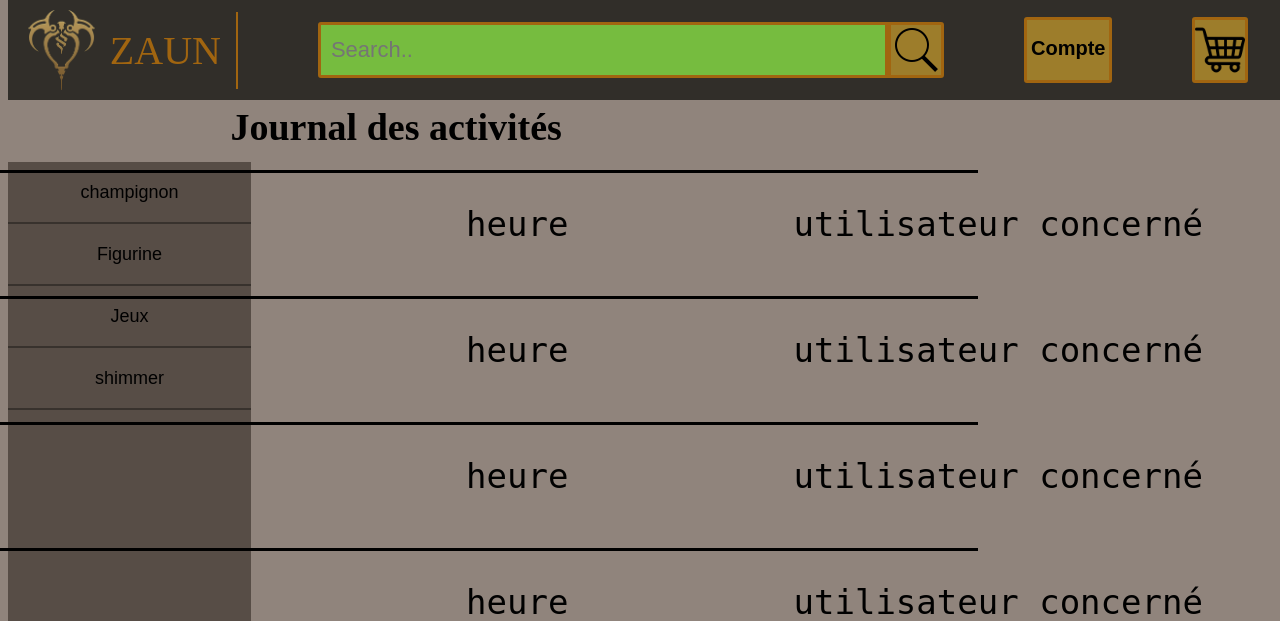
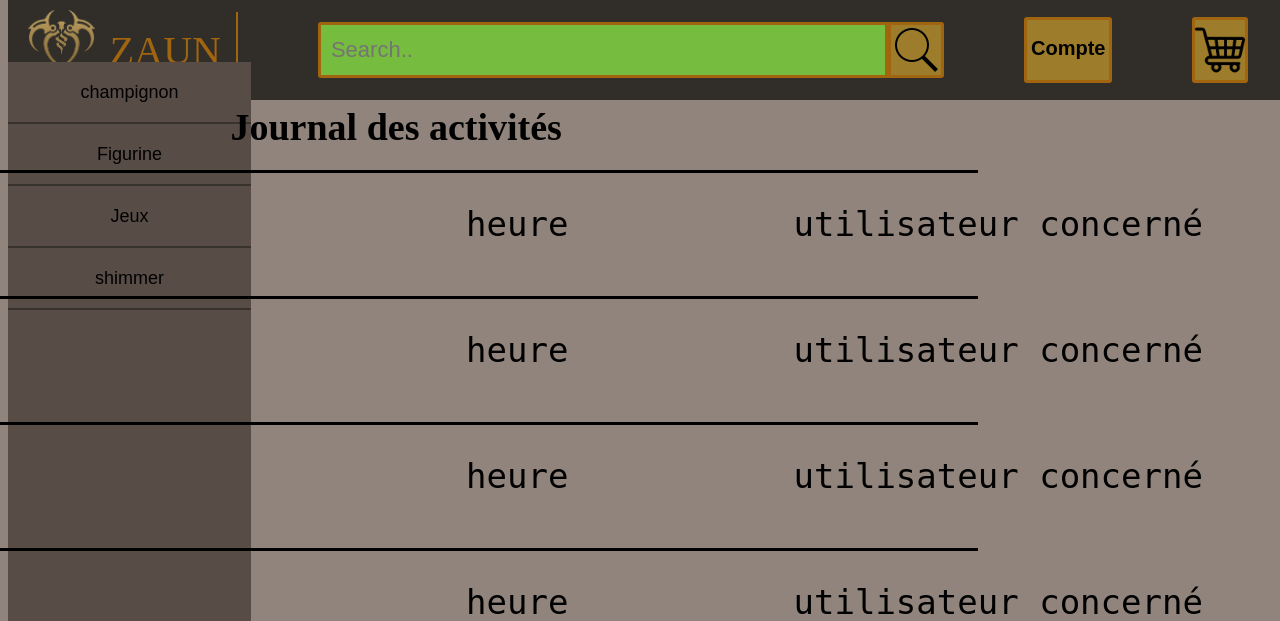
Before and after one commit to LoicBRIANT/Projet_Dev_Web_2023, a PHP site: page /administrateur_menu.html in a window 1280 px wide. Shown: the top 621 px of the page. Run offline with PHP 8.4, Linux system fonts and the light colour scheme.

Commit message:
Update side_menu.css

```diff
--- a/css/side_menu.css
+++ b/css/side_menu.css
@@ -6,7 +6,6 @@
     display: flex;
     flex-direction: column;
     align-items: center;
-    margin-top: 100px;
 }
 
 #champinion{
```
